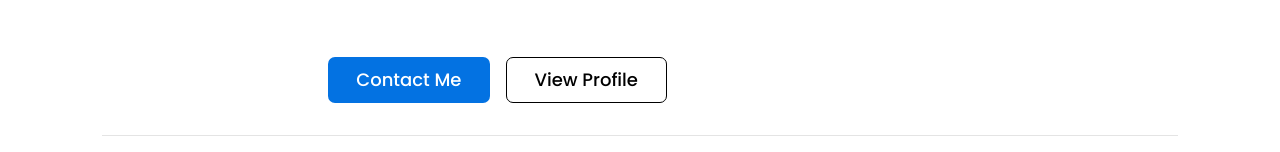
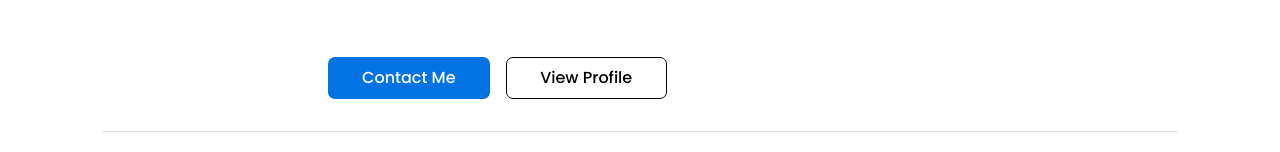
Before and after one commit to Yasir-developer/dentfolio, a Next.js app: page /patient/dentist-list in a window 1280 px wide. Shown: the part 648-800 px from the top of the page. Built offline with nearby package versions, Linux system fonts and the light colour scheme.

Commit message:
Update DoctorProfileCard.jsx

```diff
--- a/src/components/DoctorProfileCard/DoctorProfileCard.jsx
+++ b/src/components/DoctorProfileCard/DoctorProfileCard.jsx
@@ -194,7 +194,7 @@ const DoctorProfileCard = () => {
               </button> */}
               <BlueButtons
                 className={
-                  "lg:font-medium font-medium sm:text-lg w-[50%] lg:w-[20%] text-[14px] py-[0] !px-[0px] sm:px-[60px] text-white rounded-[7px] mt-2 sm:mt-0 mr-2 sm:mr-4"
+                  "lg:font-medium font-medium sm:text-[16px] w-[50%] lg:w-[20%] text-[14px] py-[0] !px-[0px] sm:px-[60px] text-white rounded-[7px] mt-2 sm:mt-0 mr-2 sm:mr-4"
                 }
                 buttonText={"Contact Me"}
                 onClick={() => setShowModal(true)}
@@ -202,7 +202,7 @@ const DoctorProfileCard = () => {
 
               <BlueButtons
                 className={
-                  "lg:font-medium font-medium sm:text-lg w-[50%] lg:w-[20%] text-[14px] py-[2] !px-[0px] sm:px-[60px] !text-black rounded-[7px] mt-2 sm:mt-0 mr-2 sm:mr-4 bg-transparent border border-black "
+                  "lg:font-medium font-medium sm:text-[16px] w-[50%] lg:w-[20%] text-[14px] py-[2] !px-[0px] sm:px-[60px] !text-black rounded-[7px] mt-2 sm:mt-0 mr-2 sm:mr-4 bg-transparent border border-black "
                 }
                 buttonText={"View Profile"}
                 onClick={() => Router.push("/patient/profile-page")}
```
